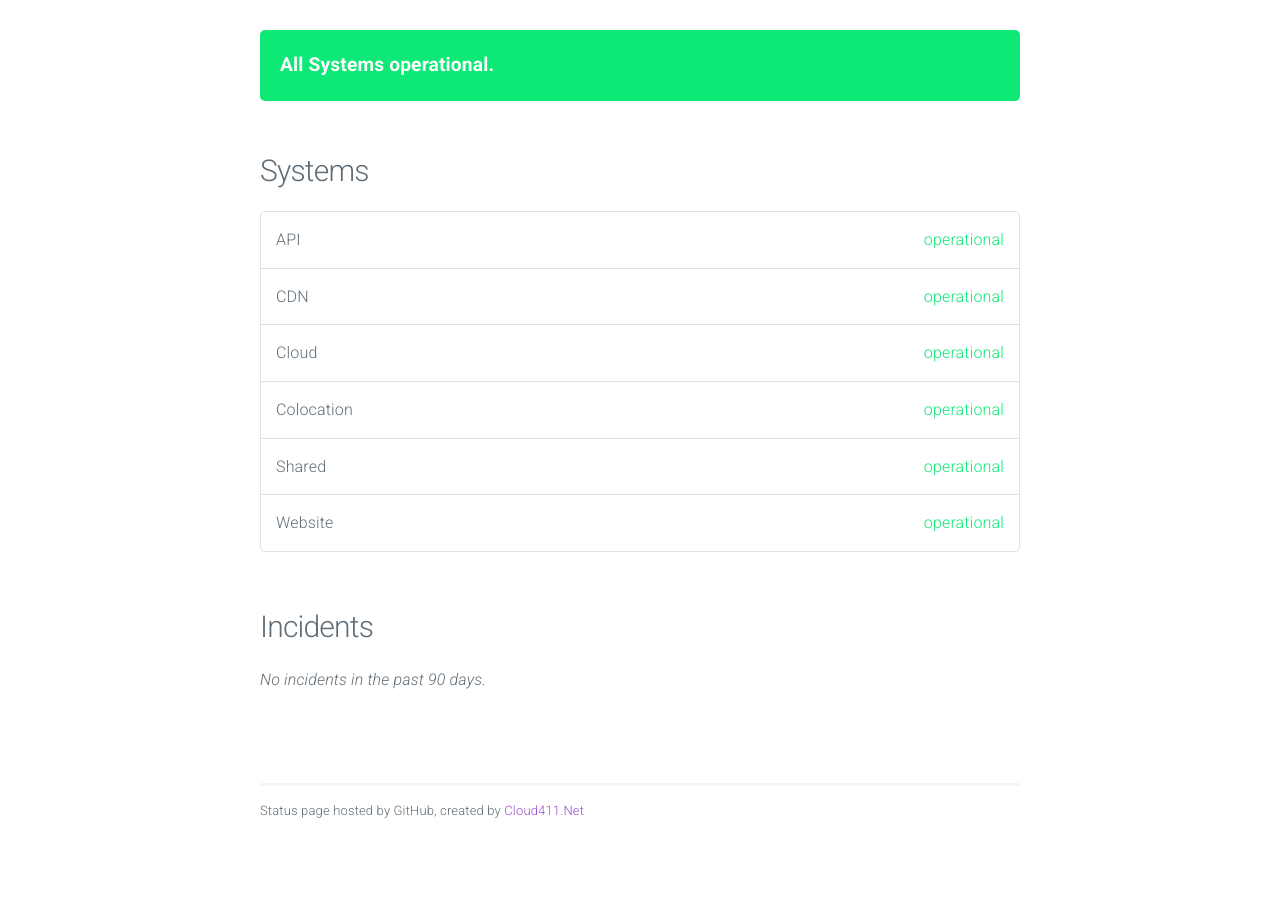
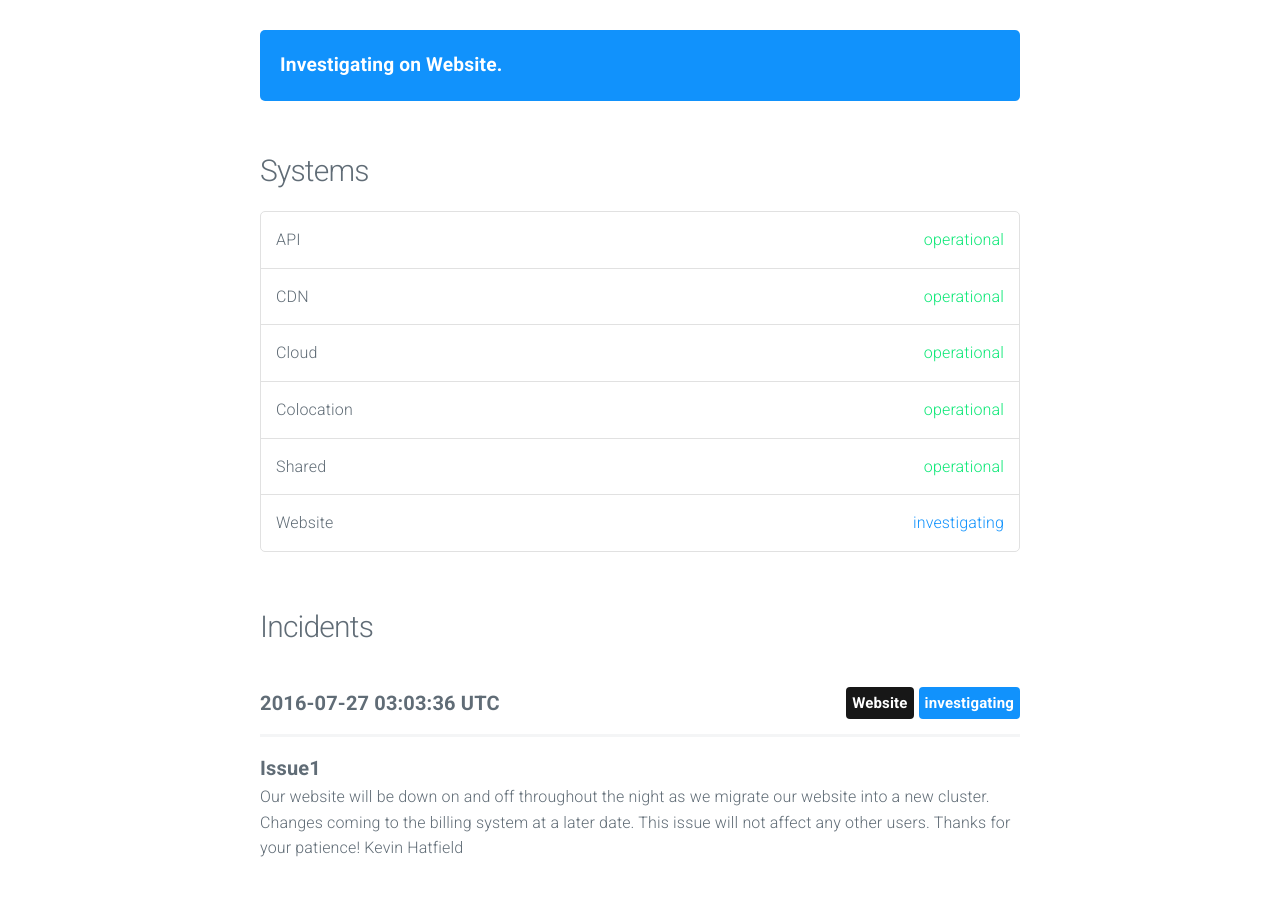
Before and after one commit to Cloudxtreme/status, a plain HTML site: page index.html in a window 1280 px wide. Shown: the part 55-952 px from the top of the page. Before the commit the page ends 902 px from the top, so only its background shows below. Drawn offline with nearby package versions, Linux system fonts and the light colour scheme.

Commit message:
update index

```diff
--- a/index.html
+++ b/index.html
@@ -20,7 +20,7 @@
 
 					<a class="navigation-title" href="">
 
-						<img class="img" src="https://raw.githubusercontent.com/carriercomm/cloud411-status/master/template/logo.png" height="30">
+						<img class="img" src="https://raw.githubusercontent.com/pyupio/statuspage/master/template/logo.png" height="30">
 						<h1 class="title">Status</h1>
 					</a>
 
@@ -31,9 +31,11 @@
 
 			<section class="container" id="main">
 
-					<div class="panel operational">
-						All Systems operational.
+
+					<div class="panel investigating">
+						Investigating on Website.
 					</div>
+
 
 
 				<h4>Systems</h4>
@@ -60,14 +62,34 @@
 					</li>
 
 					<li>
-						Website <span class="status operational">operational</span>
+						Website <span class="status investigating">investigating</span>
 					</li>
 
 				</ul>
 
 				<h4>Incidents</h4>
 
-					<em>No incidents in the past 90 days.</em>
+
+					<div class="incident">
+						<span class="date">2016-07-27 03:03:36 UTC</span>
+
+
+							<span class="label investigating float-right">investigating</span>
+
+
+							<span class="label system float-right">Website</span>
+
+						<hr/>
+
+						<span class="title">Issue1</span>
+						<p>Our website will be down on and off throughout the night as we migrate our website into a new cluster. Changes coming to the billing system at a later date. This issue will not affect any other users.
+
+Thanks for your patience!
+Kevin Hatfield
+</p>
+
+					</div>
+
 
 			</section>
 
```
